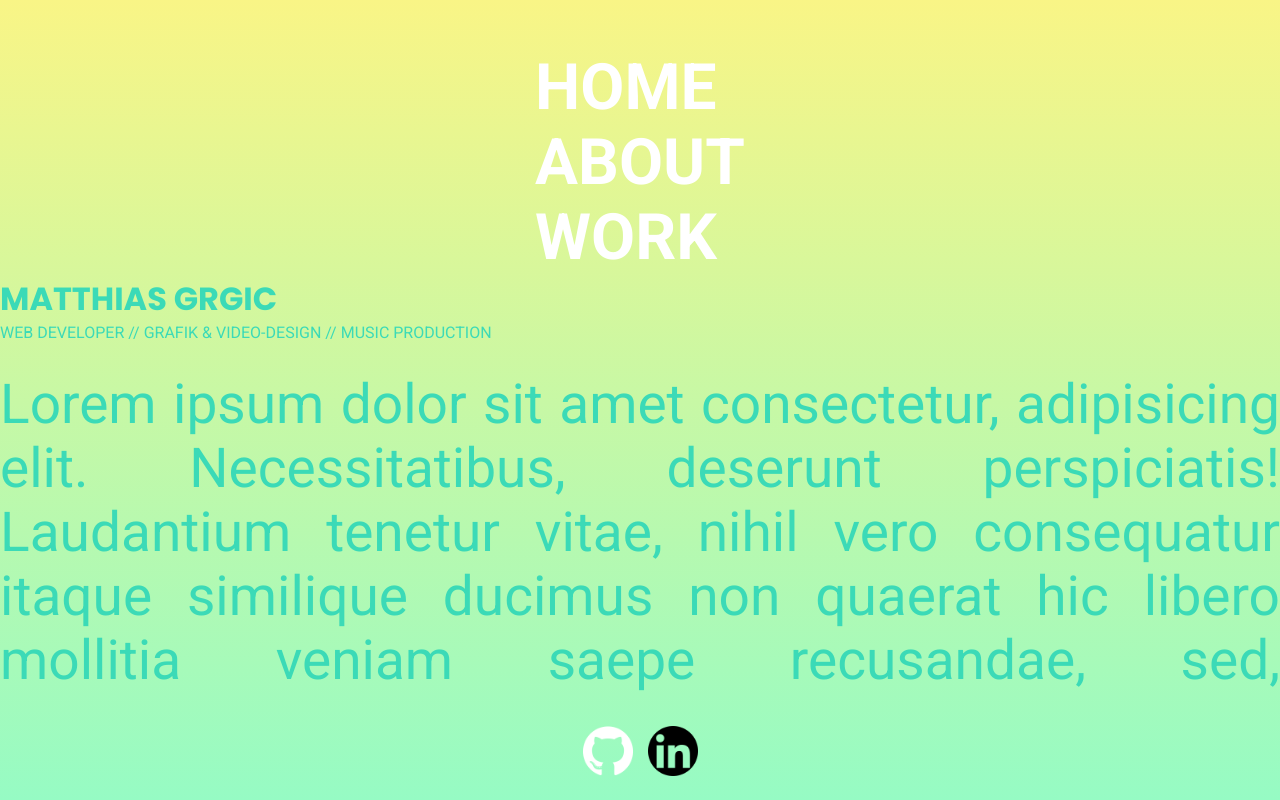
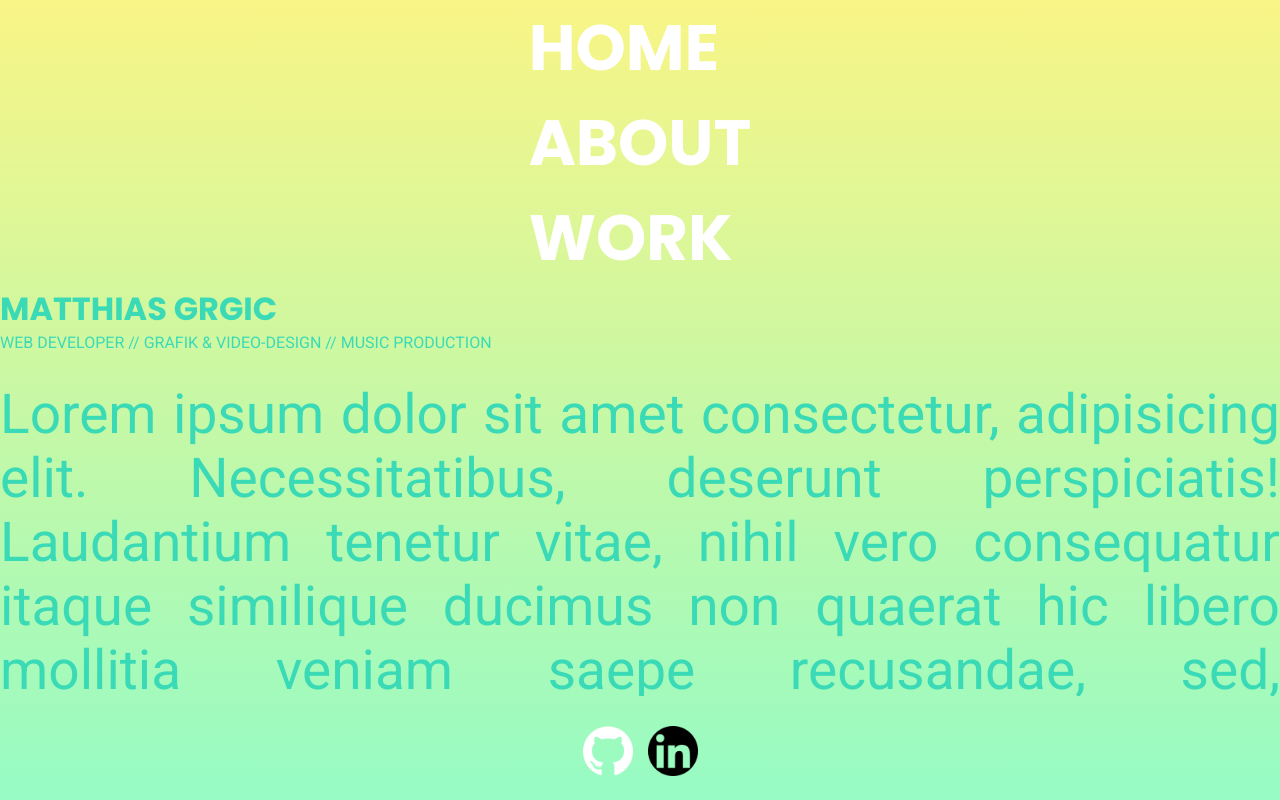
Before and after one commit to matthias-grgic/First-Personal-Website, a React (Vite) app: page /about in a window 1280 px wide. Built offline with nearby package versions, Linux system fonts and the light colour scheme.

Commit message:
little fix

```diff
--- a/package.json
+++ b/package.json
@@ -7,7 +7,6 @@
     "preview": "vite preview"
   },
   "dependencies": {
-    "animejs": "^3.2.1",
     "react": "^17.0.2",
     "react-dom": "^17.0.2",
     "react-router-dom": "^6.2.1",
@@ -15,6 +14,7 @@
     "styled-components": "^5.3.3"
   },
   "devDependencies": {
+    "@types/animejs": "^3.1.4",
     "@vitejs/plugin-react": "^1.0.7",
     "vite": "^2.7.2"
   }
--- a/src/App.jsx
+++ b/src/App.jsx
@@ -36,9 +36,6 @@ export default App
 
 const Main = styled.div`
     background-image: linear-gradient(to top, #96fbc4 0%, #f9f586 100%);
-    /* background-image: url("https://media0.giphy.com/media/3oKIPaGG4PDQgQDFZe/giphy.gif?cid=790b761176da5e4a137bc9c1ecbd65e70bc49a56e850aaeb&rid=giphy.gif&ct=g");
-    background-repeat: no-repeat;
-    background-size: cover; */
     color: #ffffff;
     display: flex;
     flex-direction: column;
--- a/src/components/pages/Navigation.jsx
+++ b/src/components/pages/Navigation.jsx
@@ -1,29 +1,19 @@
 import styled from "styled-components"
 import { NavHashLink } from "react-router-hash-link"
-import anime from "animejs/lib/anime.es.js"
 
 export default function Navigation({ flex }) {
-    anime({
-        targets: NavLinkStyled,
-        translateX: 250,
-        rotate: "1turn",
-        backgroundColor: "#FFF",
-        duration: 800,
-    })
 
     return (
         <NAVSection>
-            <h2>
                 <NavLinkStyled smooth to='/'>
-                    <p>{flex}</p>
+                    <h2>{flex}</h2>
                 </NavLinkStyled>
                 <NavLinkStyled smooth to='/about'>
-                    <p>ABOUT</p>
+                    <h2>ABOUT</h2>
                 </NavLinkStyled>
                 <NavLinkStyled smooth to='/work'>
-                    <p>WORK</p>
+                    <h2>WORK</h2>
                 </NavLinkStyled>
-            </h2>
         </NAVSection>
     )
 }
@@ -31,12 +21,13 @@ export default function Navigation({ flex }) {
 const NAVSection = styled.div`
     display: flex;
     flex-direction: column;
-    margin-top: 50px;
+
     @media (max-width: 850px) {
+            flex-direction: column;
         h2 {
-            flex-direction: row;
-            font-size: rem;
+            font-size: 2rem;
         }
+
     }
 `
 
```
Also changed, not shown: 1 other file (tests, documents, lock files or other folders).
